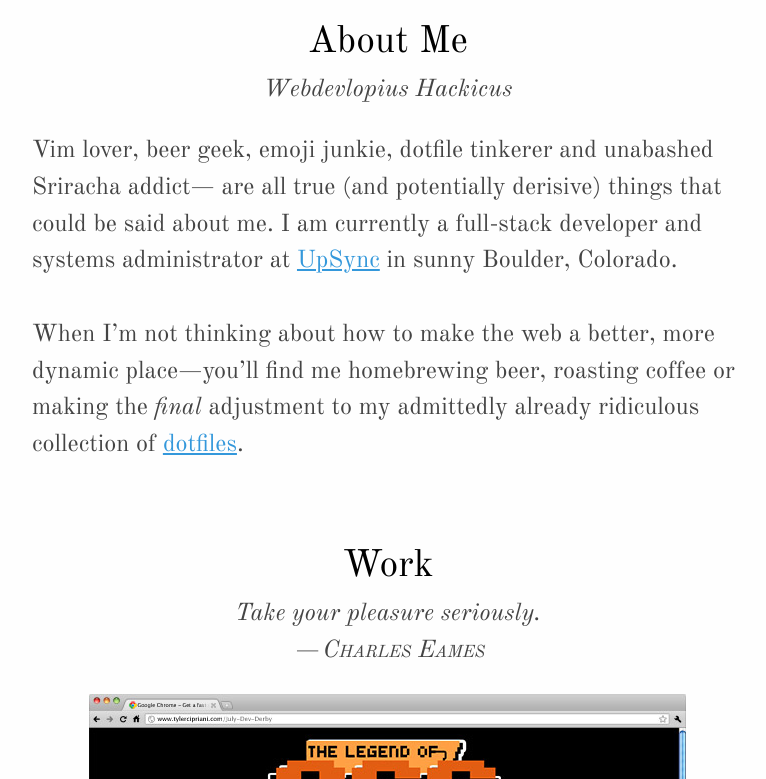
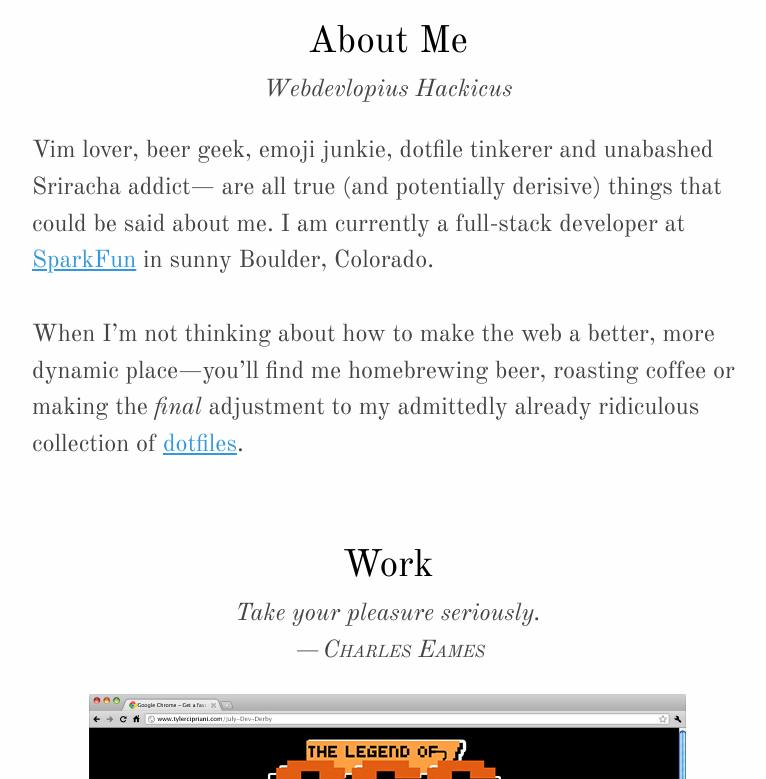
Before and after one commit to thcipriani/blog_src, a Jekyll site: the page built from index.html, in a window 1280 px wide and 900 px high, scrolled down 748 px, cut to the strip 121-900 px from the top of the window. Shown: the whole strip, without its empty margins (252-1018 px from the left). Built offline with Jekyll 4.4.1, drawn with Linux system fonts in a browser that asks for light colours; Markdown is read by kramdown in place of the engine named in the settings.

Commit message:
Sparkfun now

```diff
--- a/humans.txt
+++ b/humans.txt
@@ -21,7 +21,8 @@ Me: \/_/\ \/ __  __\//\ \      __   _ __
                        \/_/
 
 http://www.tylercipriani.com
-@thcipriani
+twitter: @tylercipriani
+github: @thcipriani
 Boulder,Colorado
 
 
--- a/index.html
+++ b/index.html
@@ -16,7 +16,7 @@ title: Tyler Cipriani&mdash;Gentleman, Scholar, Web Hacker
                 Vim lover, beer geek, emoji junkie, dotfile tinkerer and unabashed
                 Sriracha addict&mdash; are all true (and potentially derisive)
                 things that could be said about me. I am currently a full-stack developer
-                and systems administrator at <a href="http://www.upsync.com" target="blank" title="UpSync: mobile marketing and sales">UpSync</a>
+                at <a href="http://www.sparkfun.com" target="blank" title="SparkFun">SparkFun</a>
                 in sunny Boulder, Colorado.
             </p>
             <p>
```
